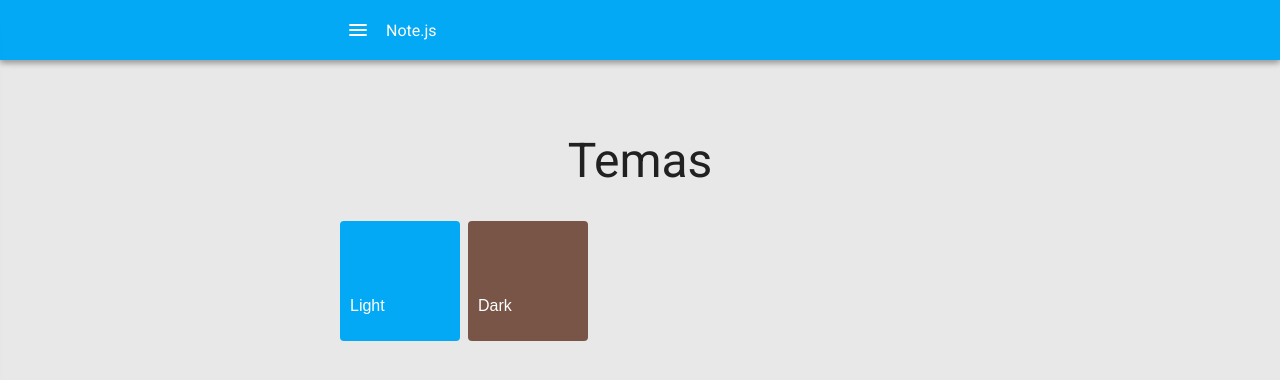
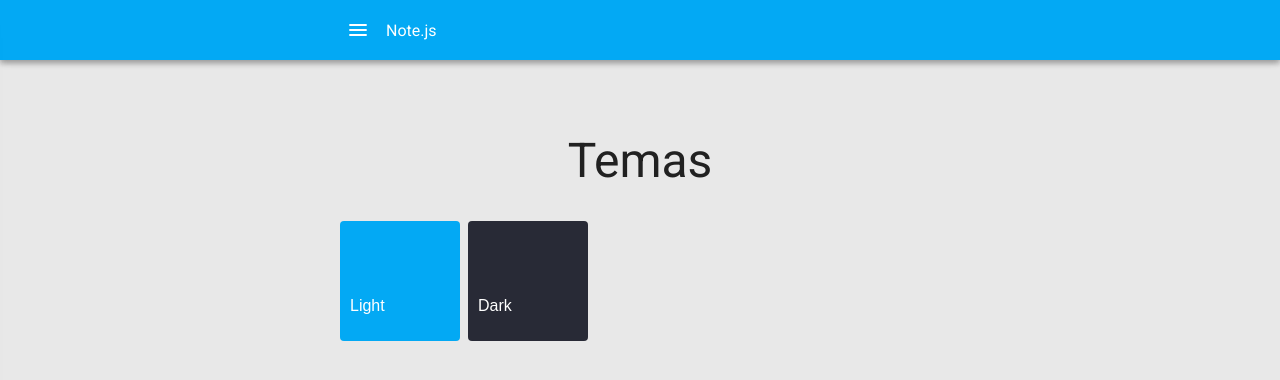
Before and after one commit to vitorcarareto/react-note-js, a React (Vite) app: page /settings in a window 1280 px wide. Shown: the top 380 px of the page. Built offline with nearby package versions, Linux system fonts and the light colour scheme.

Commit message:
71 - Reutilizando o contexto

```diff
--- a/src/components/AppBar/AppBar.js
+++ b/src/components/AppBar/AppBar.js
@@ -1,13 +1,25 @@
 import React from "react";
+
+import SettingsContext from "../../containers/Settings/SettingsContext";
 
 import "./app-bar.scss";
 
 const AppBar = ({ isLoading, saveHasError, onSaveRetry, onOpenMenu }) => {
     return (
-        <div className="app-bar">
+        <SettingsContext.Consumer>
+            {({ theme }) => (
+                <div
+                    className="app-bar"
+                    style={{ backgroundColor: theme.colorPrimary }}
+                >
                     <div className="app-bar__container">
-                <button className="app-bar__action" onClick={onOpenMenu}>
-                    <i className="material-icons material-icons-round">menu</i>
+                        <button
+                            className="app-bar__action"
+                            onClick={onOpenMenu}
+                        >
+                            <i className="material-icons material-icons-round">
+                                menu
+                            </i>
                         </button>
                         <span className="app-bar__brand">Note.js</span>
                         {isLoading && (
@@ -29,6 +41,8 @@ const AppBar = ({ isLoading, saveHasError, onSaveRetry, onOpenMenu }) => {
                         )}
                     </div>
                 </div>
+            )}
+        </SettingsContext.Consumer>
     );
 };
 
--- a/src/containers/Settings/SettingsPage.js
+++ b/src/containers/Settings/SettingsPage.js
@@ -7,7 +7,7 @@ import "./settings.scss";
 
 const themes = [
     { key: "light", label: "Light" },
-    { key: "dark", label: "Dark", colorPrimary: "#795548" },
+    { key: "dark", label: "Dark", colorPrimary: "#282a36" },
 ];
 
 const SettingsPage = ({ toggleTheme }) => (
```
Lines whose indentation alone changed are shown as unchanged.
